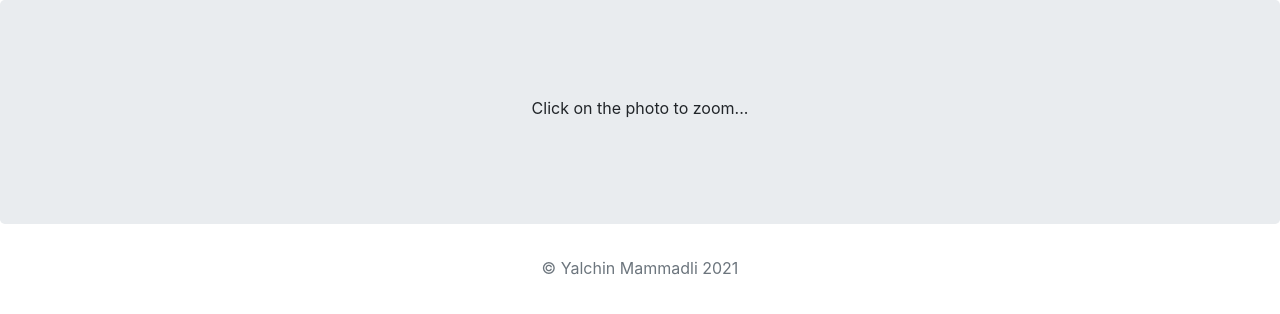
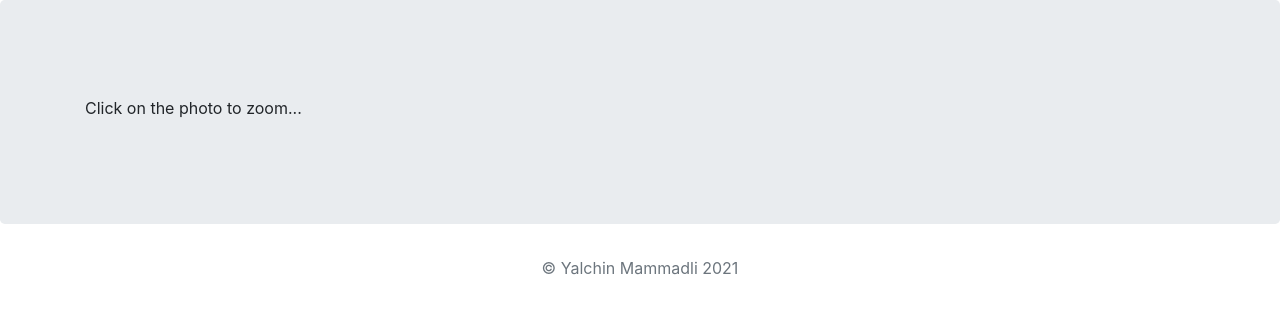
Before and after one commit to Yalchin403/portfolio-project, a Django app: template blog/templates/blog/detail.html in a window 1280 px wide. Shown: the part 56-370 px from the top of the page. Run offline with Django 3.2, Linux system fonts and the light colour scheme; the template is opened without the code that fills it, so the values that code supplies are empty; some libraries are stand-ins or nearby versions.

Commit message:
front side edition

```diff
--- a/blog/templates/blog/detail.html
+++ b/blog/templates/blog/detail.html
@@ -69,7 +69,7 @@
 
 
 <main>
-  <section class="jumbotron text-center">
+  <section class="jumbotron">
   <div class="container">
     <h1 class="text-center">{{d_blog.title}}</h1><br>
     Click on the photo to zoom... <br>
```
